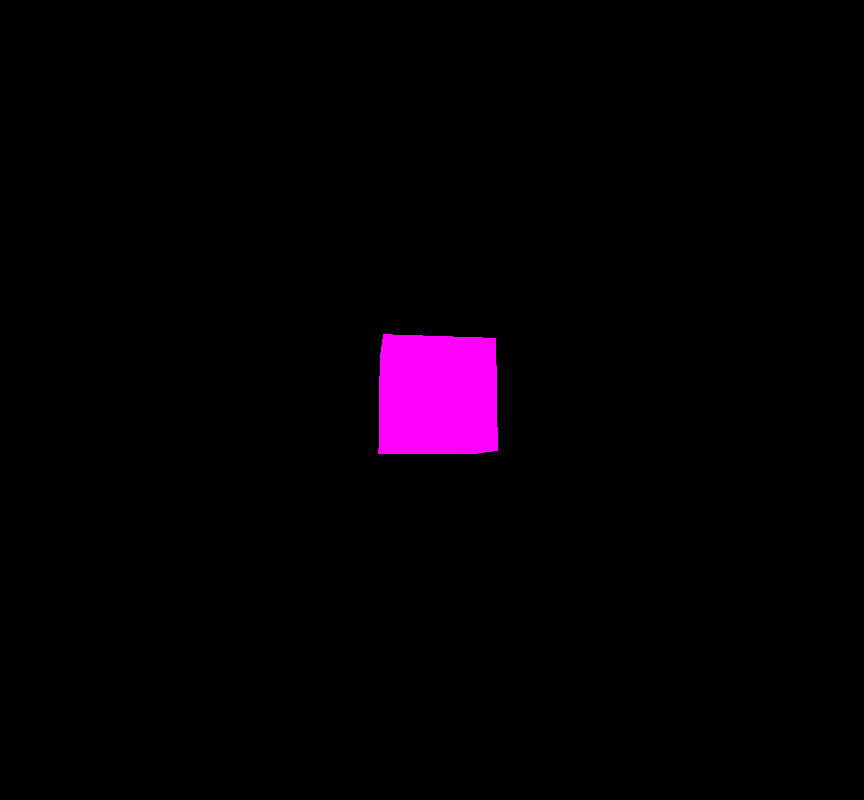
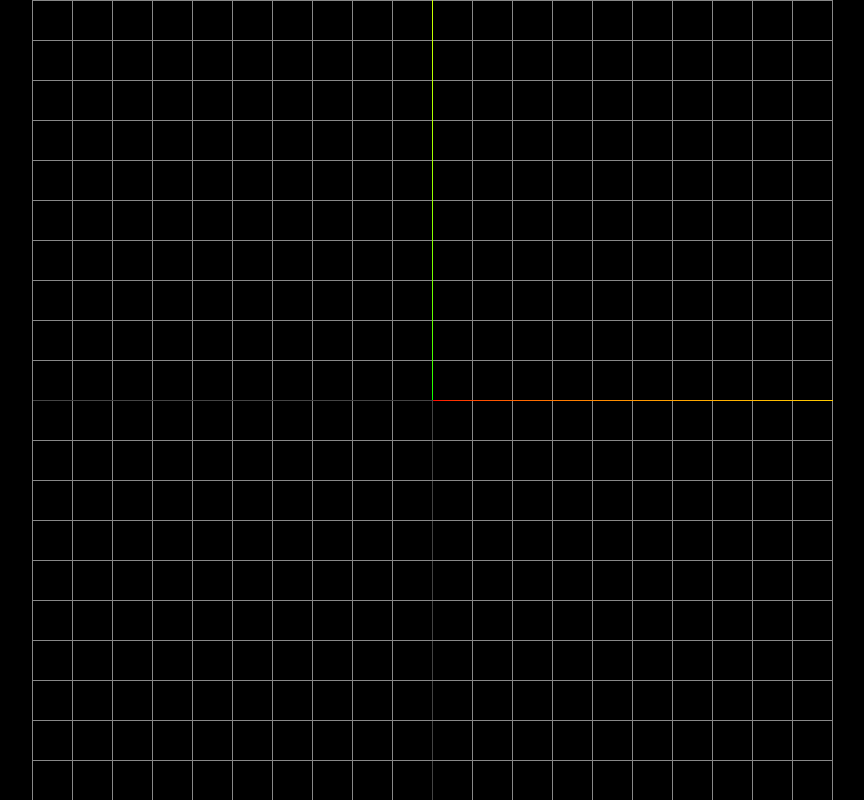
Before and after one commit to jaesung-cs/contour-demo, a plain HTML site: page index.html in a window 1280 px wide. Shown: the whole page, without its empty margins (207-1071 px from the left). Drawn offline with nearby package versions, Linux system fonts and the light colour scheme.

Commit message:
ortho camera

```diff
--- a/index.html
+++ b/index.html
@@ -33,15 +33,15 @@
 
 <body>
   <canvas id="canvas"></canvas>
-  <div id="dropzone"></div>
   <script type="module">
     import * as THREE from 'three';
     import { OrbitControls } from 'three/addons/controls/OrbitControls.js';
 
-    const dropzone = document.getElementById("dropzone");
-
     const scene = new THREE.Scene();
-    const camera = new THREE.PerspectiveCamera(75, window.innerWidth / window.innerHeight, 0.1, 1000);
+    const width = window.innerWidth;
+    const height = window.innerHeight;
+    const aspect = width / height;
+    const camera = new THREE.OrthographicCamera(-aspect, aspect, 1., -1., 0.1, 1000);
 
     const canvas = document.getElementById("canvas");
     const renderer = new THREE.WebGLRenderer({
@@ -49,23 +49,23 @@
     });
     renderer.setSize(window.innerWidth, window.innerHeight);
 
-    const geometry = new THREE.BoxGeometry(1, 1, 1);
-    const material = new THREE.MeshBasicMaterial({ color: 0xff00ff });
-    const cube = new THREE.Mesh(geometry, material);
-    scene.add(cube);
+    const grid = new THREE.GridHelper(2, 20);
+    grid.rotateOnAxis(new THREE.Vector3(1., 0., 0.), Math.PI / 2.);
+    scene.add(grid);
+
+    const axis = new THREE.AxesHelper();
+    scene.add(axis);
 
     camera.position.z = 5;
 
-    const controls = new OrbitControls(camera, dropzone);
+    const controls = new OrbitControls(camera, canvas);
+    controls.enableRotate = false;
     controls.update();
 
     const lineMaterial = new THREE.LineBasicMaterial({ color: 0xff00ff });
 
     function animate() {
       requestAnimationFrame(animate);
-
-      cube.rotation.x += 0.01;
-      cube.rotation.y += 0.01;
 
       controls.update();
       renderer.render(scene, camera);
@@ -76,13 +76,16 @@
     window.ondrop = (event) => {
       event.preventDefault();
     };
-    dropzone.ondragover = dropzone.ondragenter = (event) => {
+    canvas.ondragover = canvas.ondragenter = (event) => {
       event.preventDefault();
     };
-    dropzone.ondrop = (event) => {
+    canvas.ondrop = (event) => {
       const file = event.dataTransfer.files[0];
       const reader = new FileReader();
       reader.onload = function (event) {
+        const node = new THREE.Object3D();
+        scene.add(node);
+
         const data = JSON.parse(event.target.result);
         data.annotations.forEach(annotation => {
           const buffer = annotation.segmentation[0];
@@ -95,9 +98,17 @@
             points.push(new THREE.Vector3(x, y, 0.));
           }
           const geometry = new THREE.BufferGeometry().setFromPoints(points);
-          const line = new THREE.Line(geometry, material);
-          scene.add(line);
+          const line = new THREE.Line(geometry, lineMaterial);
+          node.add(line);
         });
+
+        const box = new THREE.Box3().setFromObject(node);
+
+        const maxSize = Math.max(box.max.x - box.min.x, box.max.y - box.min.y);
+        const scale = 2. / maxSize;
+        node.scale.set(scale, scale, 1.);
+        node.position.setX(-(box.min.x + box.max.x) / 2. * scale);
+        node.position.setY(-(box.min.y + box.max.y) / 2. * scale);
       };
       console.log(file);
       reader.readAsText(file);
```
